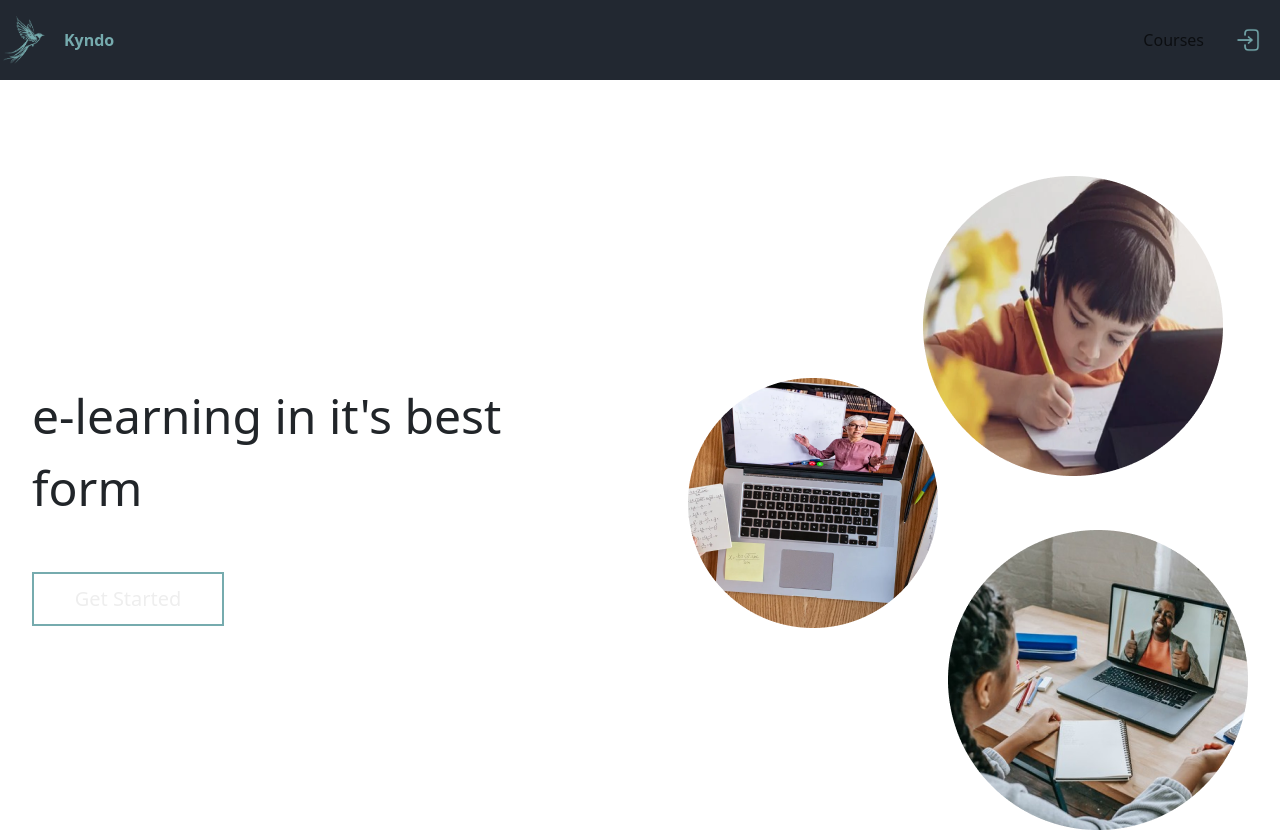
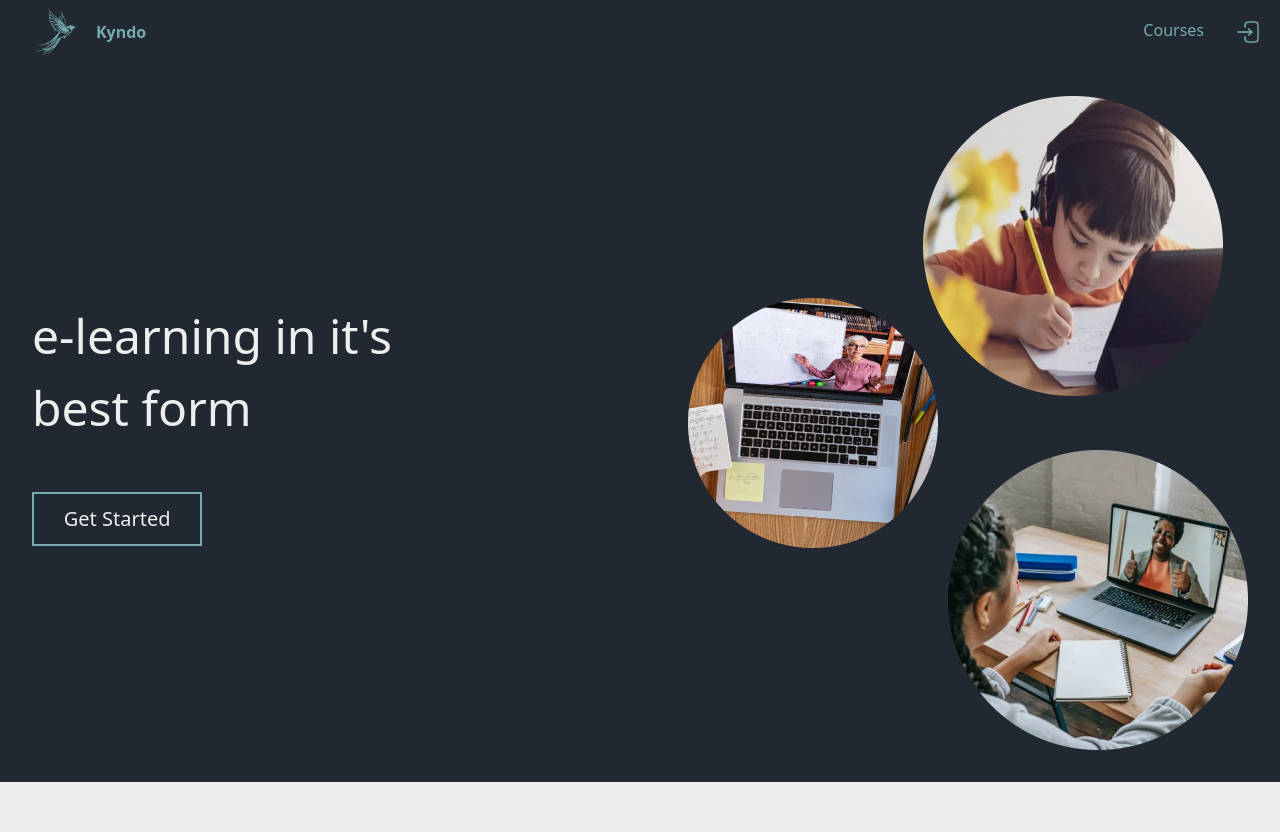
Before and after one commit to amit-vis/kyndo, a React (Create React App) app in the folder client/: page / in a window 1280 px wide. Shown: the top 832 px of the page. Built offline with nearby package versions, Linux system fonts and the light colour scheme.

Commit message:
design issues fixed

```diff
--- a/client/public/index.html
+++ b/client/public/index.html
@@ -9,11 +9,11 @@
       name="description"
       content="Web site created using create-react-app"
     />
-    <!-- fontawesome -->
-    <script src="https://kit.fontawesome.com/a73b2faf6e.js" crossorigin="anonymous"></script>
     <!-- bootstrap -->
     <link href="https://cdn.jsdelivr.net/npm/bootstrap@5.3.3/dist/css/bootstrap.min.css" rel="stylesheet" integrity="sha384-QWTKZyjpPEjISv5WaRU9OFeRpok6YctnYmDr5pNlyT2bRjXh0JMhjY6hW+ALEwIH" crossorigin="anonymous">
     <script src="https://cdn.jsdelivr.net/npm/bootstrap@5.3.3/dist/js/bootstrap.bundle.min.js" integrity="sha384-YvpcrYf0tY3lHB60NNkmXc5s9fDVZLESaAA55NDzOxhy9GkcIdslK1eN7N6jIeHz" crossorigin="anonymous"></script>
+    <!-- fontawesome -->
+    <script src="https://kit.fontawesome.com/a73b2faf6e.js" crossorigin="anonymous"></script>
     <!--
       manifest.json provides metadata used when your web app is installed on a
       user's mobile device or desktop. See https://developers.google.com/web/fundamentals/web-app-manifest/
--- a/client/src/App.css
+++ b/client/src/App.css
@@ -37,8 +37,9 @@ body {
   box-sizing: border-box;
   width: inherit;
   height: inherit;
-  background: var(--dark-blue);
-  color: var(--white);
+  background: var(--dark-blue) !important;
+  background-color: var(--dark-blue);
+  color: var(--white) !important;
   font-family: var(--inter);
 }
 
@@ -55,25 +56,20 @@ p {
   margin: 0;
 }
 
-.navbar-expand-lg {
+.navbar.navbar-expand-lg {
   position: fixed;
   width: 100%;
   background: var(--dark-blue);
   z-index: 99;
+  display: flex;
+  align-items: center;
+  justify-content: space-between;
+  font-weight: 500;
 }
 
 .brand-name {
   margin: auto 0;
   color: var(--turquoise);
-}
-
-.nav {
-  color: var(--turquoise);
-  display: flex;
-  align-items: center;
-  justify-content: space-between;
-  padding: .5rem 1.5rem;
-  font-weight: 500;
 }
 
 .logo {
@@ -83,13 +79,12 @@ p {
   font-weight: 600;
 }
 
+.nav-left {
+  margin-left: 2rem;
+}
+
 .navbar img {
   width: 3rem;
-}
-
-.navbar-nav {
-  align-items: flex-end;
-  justify-content: right;
 }
 
 img[alt="login"] {
@@ -102,19 +97,13 @@ img[alt="login"] {
   border-color: transparent;
 }
 
-.nav-link {
-  color: var(--turquoise);
-  cursor: pointer;
-}
-
-.nav-link:hover {
+.navbar-collapse {
   color: var(--turquoise);
 }
 
-.navbar-toggler {
-  color: transparent;
-  border-color: transparent;
-  outline: none;
+.nav-link {
+  color: var(--turquoise) !important;
+  cursor: pointer;
 }
 
 .navbar-toggler-icon {
@@ -138,10 +127,12 @@ img[alt="login"] {
   display: flex;
   gap: 1rem;
   justify-content: space-between;
+  background: var(--dark-blue);
+  color: var(--white);
 }
 
 .section1 .title {
-  width: 40%;
+  width: 35%;
   display: flex;
   flex-direction: column;
   justify-content: center;
@@ -321,6 +312,7 @@ img[alt="login"] {
 .welcomeback {
   font-size: 1.4rem;
   font-weight: 500;
+  color: var(--white);
 }
 
 .courses-head {
@@ -328,6 +320,7 @@ img[alt="login"] {
   font-size: 1.25rem;
   margin: auto 0;
   margin-top: 2rem;
+  color: var(--white);
 }
 
 .dashboard-content {
@@ -341,6 +334,8 @@ img[alt="login"] {
   overflow: scroll;
   display: flex;
   gap: 1.5rem;
+  color: var(--white);
+  font-weight: 500;
 }
 
 .course-card {
@@ -375,6 +370,7 @@ img[alt="login"] {
 
 .percentage {
   margin: auto 0;
+  font-weight: 500;
 }
 
 .completed {
@@ -383,8 +379,8 @@ img[alt="login"] {
 }
 
 .progress {
-  height: inherit;
-  background: var(--green);
+  height: .5rem !important;
+  background: var(--green) !important;
 }
 
 .courses-head-div {
@@ -419,7 +415,7 @@ img[alt="login"] {
 }
 
 .course-desc {
-  margin: 5rem 0;
+  margin: 5rem 0 !important;
 }
 
 .subtitle {
@@ -456,32 +452,32 @@ img[alt="login"] {
   width: 100%;
   padding: .5rem;
   border: 2px solid;
-  border-radius: 0;
+  border-radius: 0 !important;
   font-family: var(--inter);
-  font-weight: 500;
+  font-weight: 500 !important;
 }
 
 .delete {
-  color: var(--red);
-  border-color: var(--red);
+  color: var(--red) !important;
+  border-color: var(--red) !important;
   background: transparent;
 }
 
 .delete:hover {
-  background: var(--red);
-  color: var(--white);
-  border-color: var(--red);
+  background: var(--red) !important;
+  color: var(--white) !important;
+  border-color: var(--red) !important;
 }
 
 .update {
-  background: var(--turquoise);
-  border-color: var(--turquoise);
+  background: var(--turquoise) !important;
+  border-color: var(--turquoise) !important;
 }
 
 .update:hover {
-  background: transparent;
-  color: var(--turquoise);
-  border-color: var(--turquoise);
+  background: transparent !important;
+  color: var(--turquoise) !important;
+  border-color: var(--turquoise) !important;
 }
 
 .upload-form {
--- a/client/src/Components/DashboardNavbar.jsx
+++ b/client/src/Components/DashboardNavbar.jsx
@@ -17,7 +17,7 @@ export default function DashboardNavbar(props) {
     <nav className="navbar navbar-expand-lg">
             <div className="container-fluid nav">
                 <div className="nav-left">
-                    <Link to='/' style={{
+                    <Link to={`/${props.user}-dashboard`} style={{
                         textDecoration: 'none',
                         color: 'inherit',
                         display: 'flex',
--- a/client/src/Components/ManageCourses/ManageCourses.jsx
+++ b/client/src/Components/ManageCourses/ManageCourses.jsx
@@ -13,7 +13,7 @@ export default function ManageCourses() {
     }
 
     const deleteCourse = () => {
-
+        navigate('/tutor-dashboard')
     }
 
     return(
```
Also changed, not shown: 1 other file (tests, documents, lock files or other folders).
